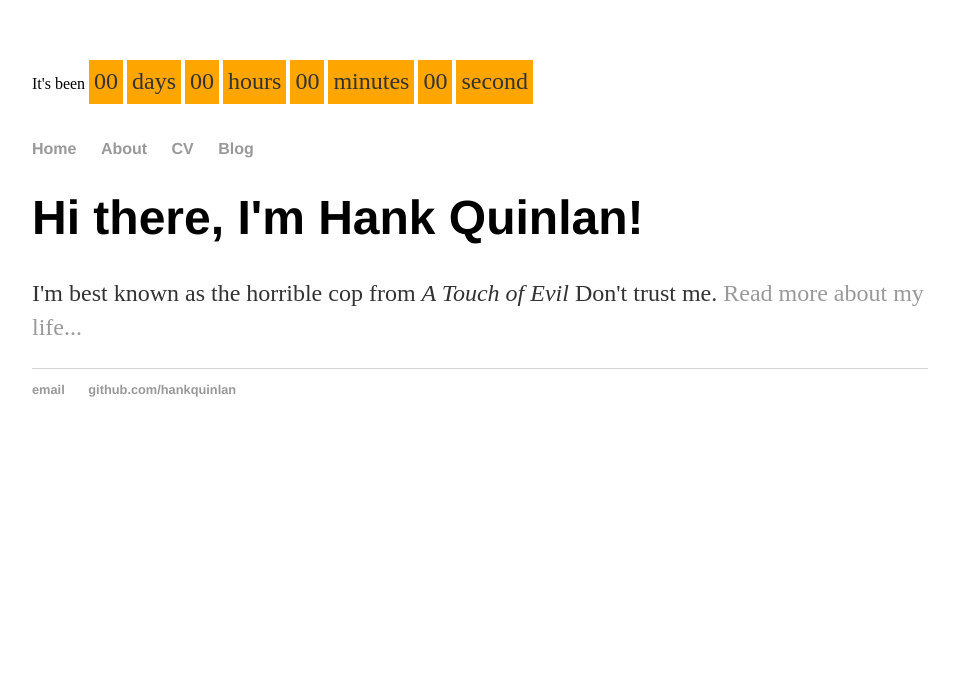
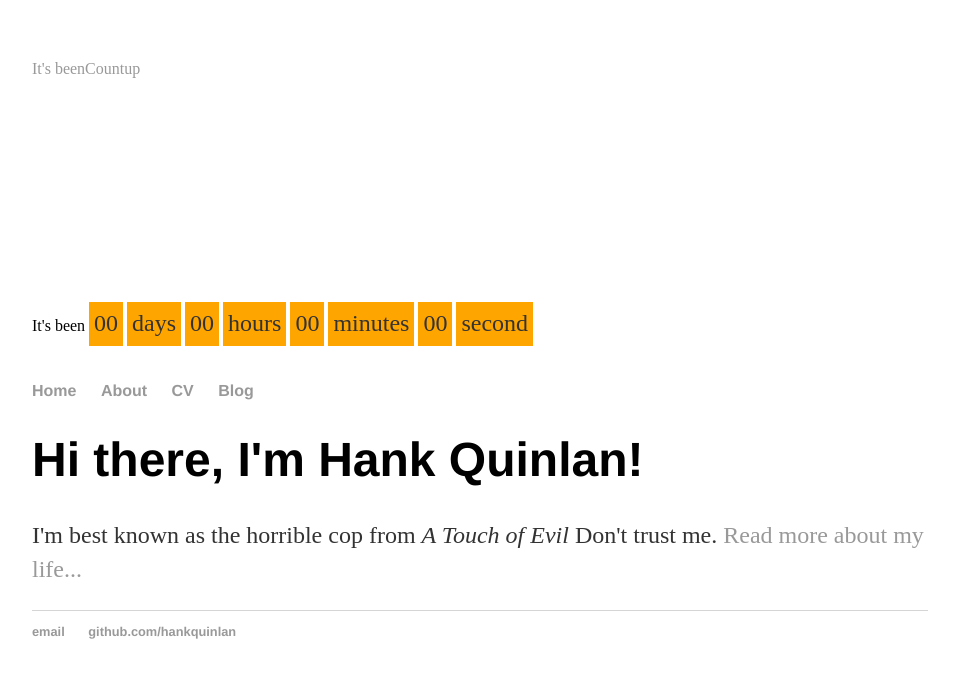
Before and after one commit to daysinceumbhertogot28/daysinceumbhertogot28.github.io, a plain HTML site: page index.html in a window 1280 px wide. Shown: the whole page, without its empty margins (160-1114 px from the left). Drawn offline with Linux system fonts and the light colour scheme; files that its build step writes are made by us from their sources; a script that the page names is missing.

Commit message:
Update index.html

```diff
--- a/index.html
+++ b/index.html
@@ -32,8 +32,9 @@
 	</head>
 
 	<body>
+	<div data-type="countup" data-id="23583" class="tickcounter" style="width: 100%; position: relative; padding-bottom: 25%"><a href="//www.tickcounter.com/countup/23583/its-been" title="It&#39;s been">It&#39;s been</a><a href="//www.tickcounter.com/countup" title="Countup">Countup</a></div><script>(function(d, s, id) { var js, pjs = d.getElementsByTagName(s)[0]; if (d.getElementById(id)) return; js = d.createElement(s); js.id = id; js.src = "//www.tickcounter.com/static/js/loader.js"; pjs.parentNode.insertBefore(js, pjs); }(document, "script", "tickcounter-sdk"));</script>
+
 		<nav>
-
 			<div id="countup"> It's been
 				<p id="days">00</p>
 				<p class="timeRefDays">days</p>
```
